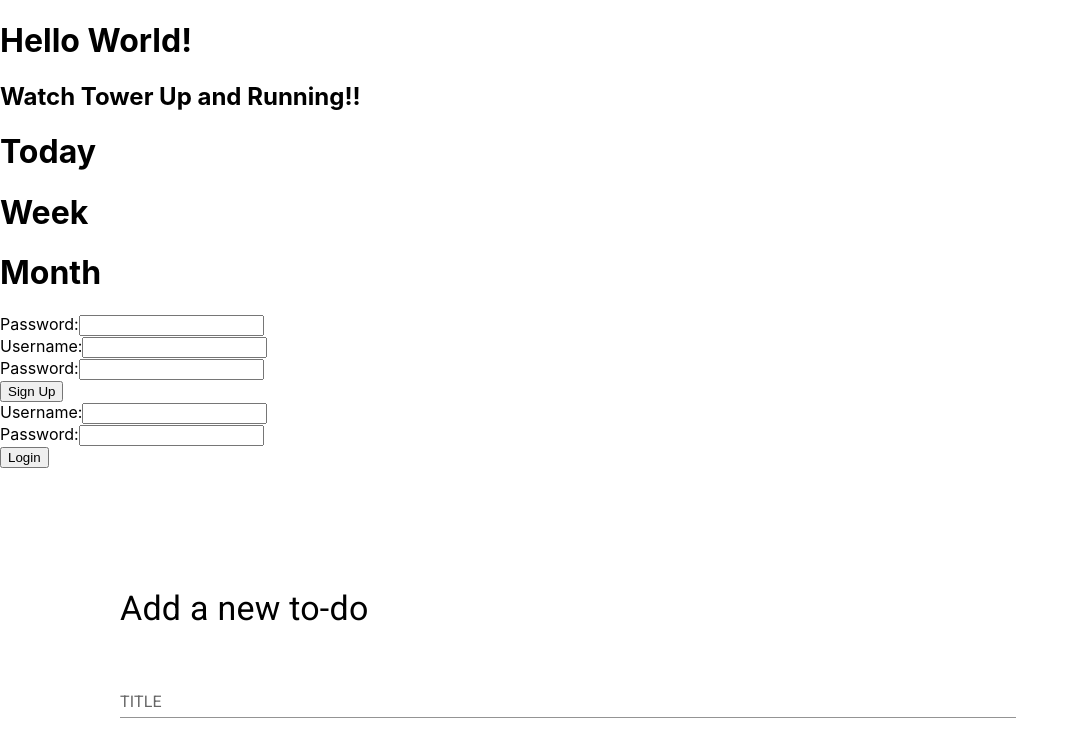
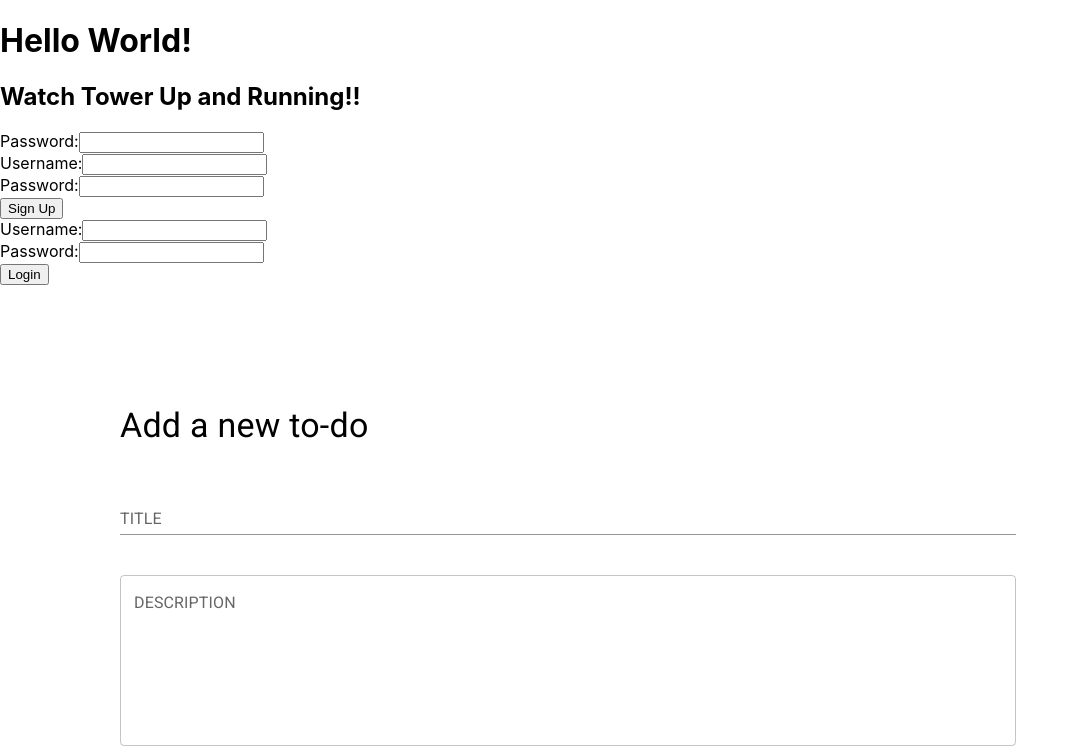
Before and after one commit to rpp34-boc-caspian/Puffin, a React (Create React App) app: page / in a window 1280 px wide. Shown: the top 756 px of the page, without its empty margins (0-1079 px from the left). Built offline with nearby package versions, Linux system fonts and the light colour scheme.

Commit message:
fixed npm issues

```diff
--- a/package.json
+++ b/package.json
@@ -25,7 +25,7 @@
     "date-fns": "^2.28.0",
     "express": "^4.18.1",
     "install": "^0.13.0",
-    "luxon": "^3.0.1",
+    "luxon": "^2.5.0",
     "moment": "^2.29.4",
     "npm": "^8.14.0",
     "react": "^18.2.0",
--- a/src/App.tsx
+++ b/src/App.tsx
@@ -1,20 +1,13 @@
 import React from 'react';
 import { Metrics } from './Metrics/Metrics';
 
-const todoTemplate = {
-  title: 'Clean Up',
-  start_date: 'Date',
-  end_date: 'Date',
-  complete: true,
-  username: 'JimmyJoeBob'
-}
+
 
 function App() {
   return (
     <div className="App">
       <h1>Hello World!</h1>
       <h2>Watch Tower Up and Running!!</h2>
-      <Metrics todos={todoTemplate}></Metrics>
     </div>
   );
 }
--- a/tsconfig.json
+++ b/tsconfig.json
@@ -4,8 +4,12 @@
     "lib": [
       "dom",
       "dom.iterable",
-      "esnext"
+      "esnext",
+      "es6"
     ],
+    "noImplicitAny": true,
+    "noImplicitThis": true,
+    "strictNullChecks": true,
     "allowJs": true,
     "skipLibCheck": true,
     "esModuleInterop": true,
```
Also changed, not shown: 1 other file (tests, documents, lock files or other folders).
